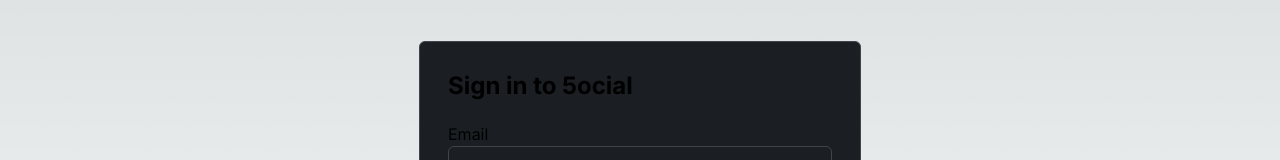
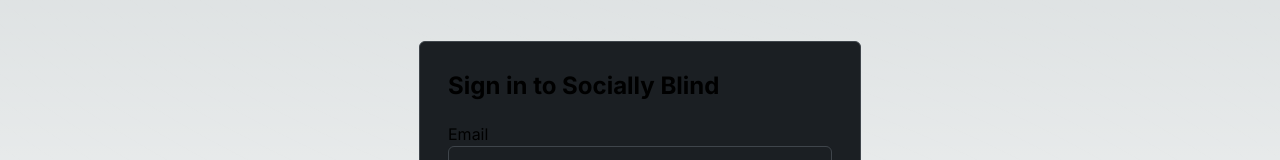
Before and after one commit to Harsh-deepsingh/5ocial-, a Next.js app: page /signin in a window 1280 px wide. Shown: the part 176-336 px from the top of the page. Built offline with nearby package versions, Linux system fonts and the light colour scheme.

Commit message:
testing CI

```diff
--- a/app/signin/page.tsx
+++ b/app/signin/page.tsx
@@ -64,7 +64,7 @@
     <div className="min-h-screen flex justify-center items-center">
       <div className="relative z-10">
         <Card>
-          <p className="font-bold text-2xl ">Sign in to 5ocial</p>
+          <p className="font-bold text-2xl ">Sign in to Socially Blind</p>
 
           <label>
             Email
```
